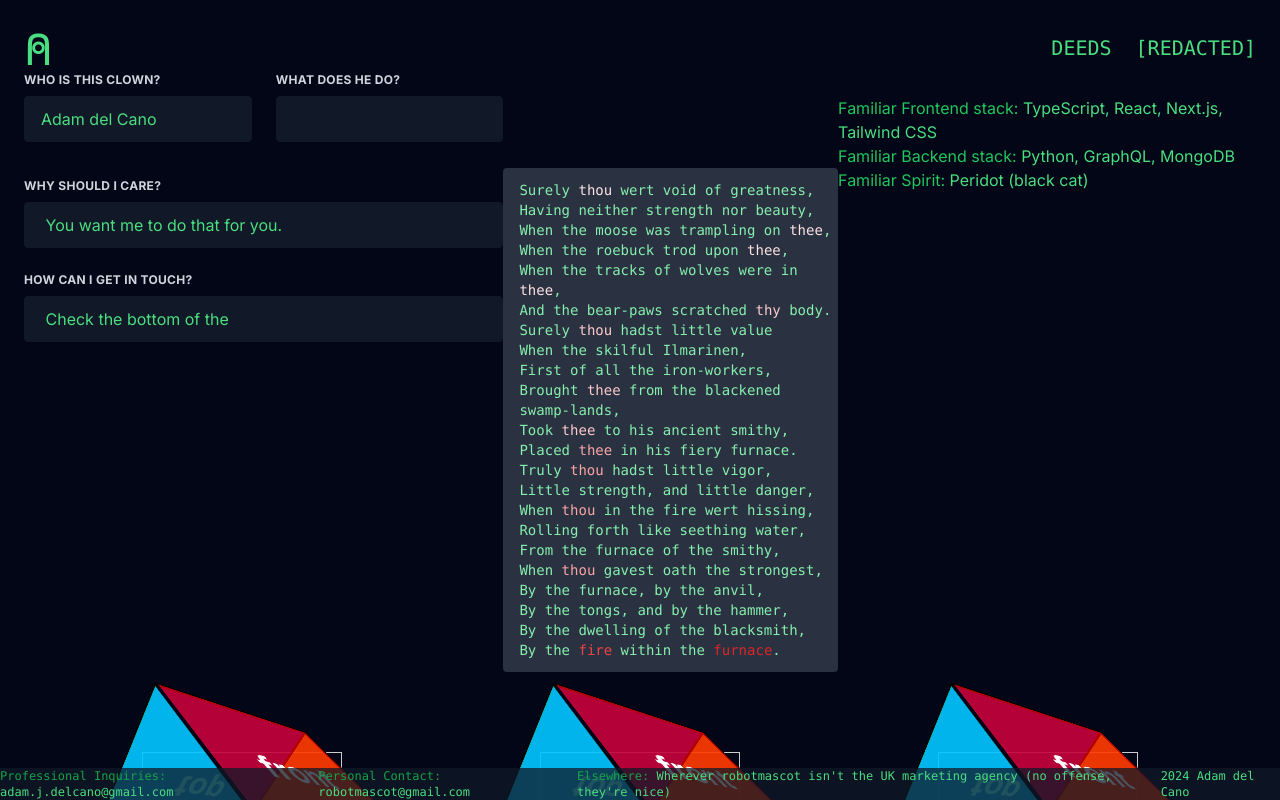
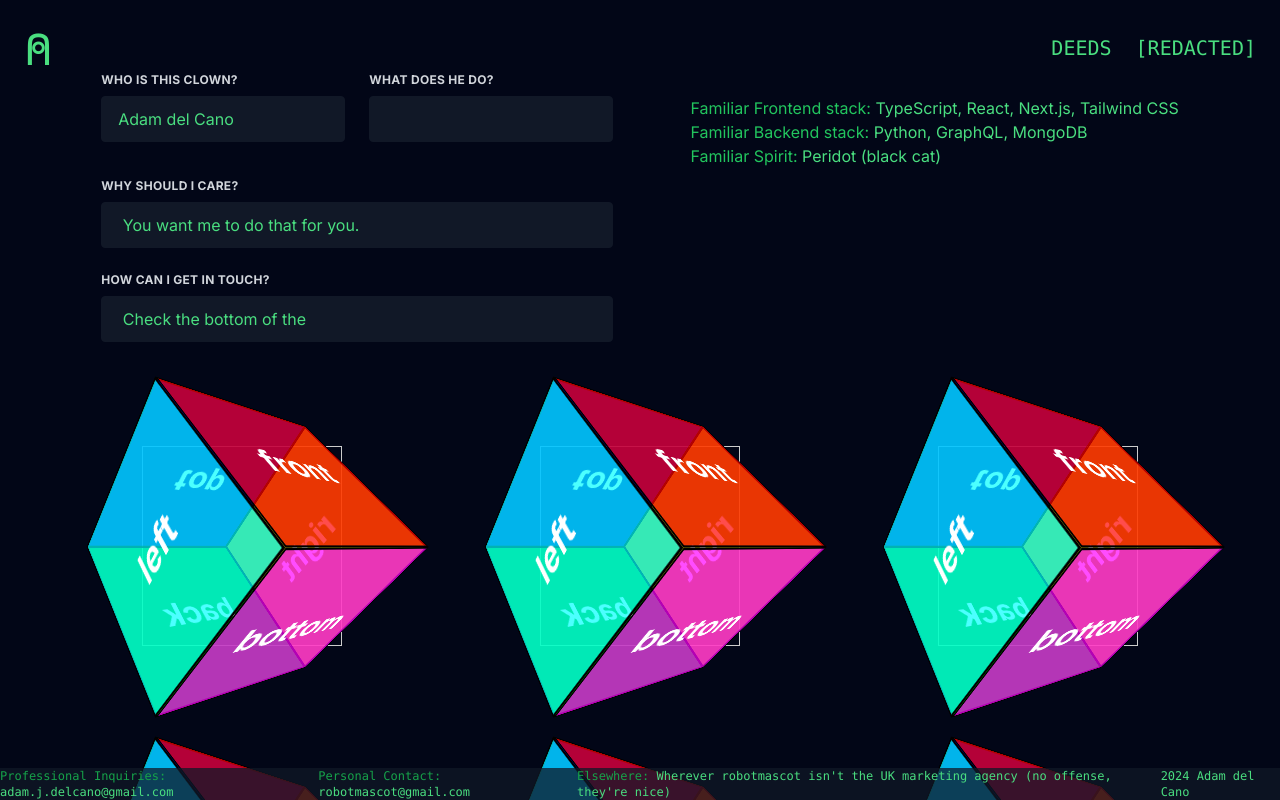
Before and after one commit to adamdelcano/adamdelcano.github.io, a Next.js app: page / in a window 1280 px wide. Shown: the top 800 px of the page. Built offline with nearby package versions, Linux system fonts and the light colour scheme.

Commit message:
Cut text block

```diff
--- a/src/app/page.tsx
+++ b/src/app/page.tsx
@@ -134,68 +134,6 @@ export default function Home() {
             </div>
           </div>
         </form>
-        <div
-          className="flex self-center align-center items-center justify-center mx-auto crt"
-        >
-          <p className="text-green-300 font-mono rounded py-3 px-4 pr-1 mt-24 text-sm bg-gray-700/75">
-            Surely <span className="text-red-100">thou</span> wert void of
-            greatness,
-            <br />
-            Having neither strength nor beauty,
-            <br />
-            When the moose was trampling on{" "}
-            <span className="text-red-100">thee</span>,
-            <br />
-            When the roebuck trod upon{" "}
-            <span className="text-red-100">thee</span>
-            ,
-            <br />
-            When the tracks of wolves were in{" "}
-            <span className="text-red-100">thee</span>,
-            <br />
-            And the bear-paws scratched{" "}
-            <span className="text-red-200">thy</span> body.
-            <br />
-            Surely <span className="text-red-200">thou</span> hadst little value
-            <br />
-            When the skilful Ilmarinen,
-            <br />
-            First of all the iron-workers,
-            <br />
-            Brought <span className="text-red-200">thee</span> from the
-            blackened swamp-lands,
-            <br />
-            Took <span className="text-red-200">thee</span> to his ancient
-            smithy,
-            <br />
-            Placed <span className="text-red-300">thee</span> in his fiery
-            furnace.
-            <br />
-            Truly <span className="text-red-300">thou</span> hadst little vigor,
-            <br />
-            Little strength, and little danger,
-            <br />
-            When <span className="text-red-300">thou</span> in the fire wert
-            hissing,
-            <br />
-            Rolling forth like seething water,
-            <br />
-            From the furnace of the smithy,
-            <br />
-            When <span className="text-red-300">thou</span> gavest oath the
-            strongest,
-            <br />
-            By the furnace, by the anvil,
-            <br />
-            By the tongs, and by the hammer,
-            <br />
-            By the dwelling of the blacksmith,
-            <br />
-            By the <span className="text-red-500">fire</span> within the{" "}
-            <span className="text-red-600">furnace</span>.
-            <br />
-          </p>
-        </div>
         <p className="max-w-lg text-green-500">
           <br />
           Familiar Frontend stack:{" "}
@@ -209,7 +147,6 @@ export default function Home() {
           Familiar Spirit:{" "}
           <span className="text-green-400">Peridot (black cat)</span>
         </p>
-
       </div>
       <div className="flex flex-row w-full justify-evenly">
       <div className="scene">
```
